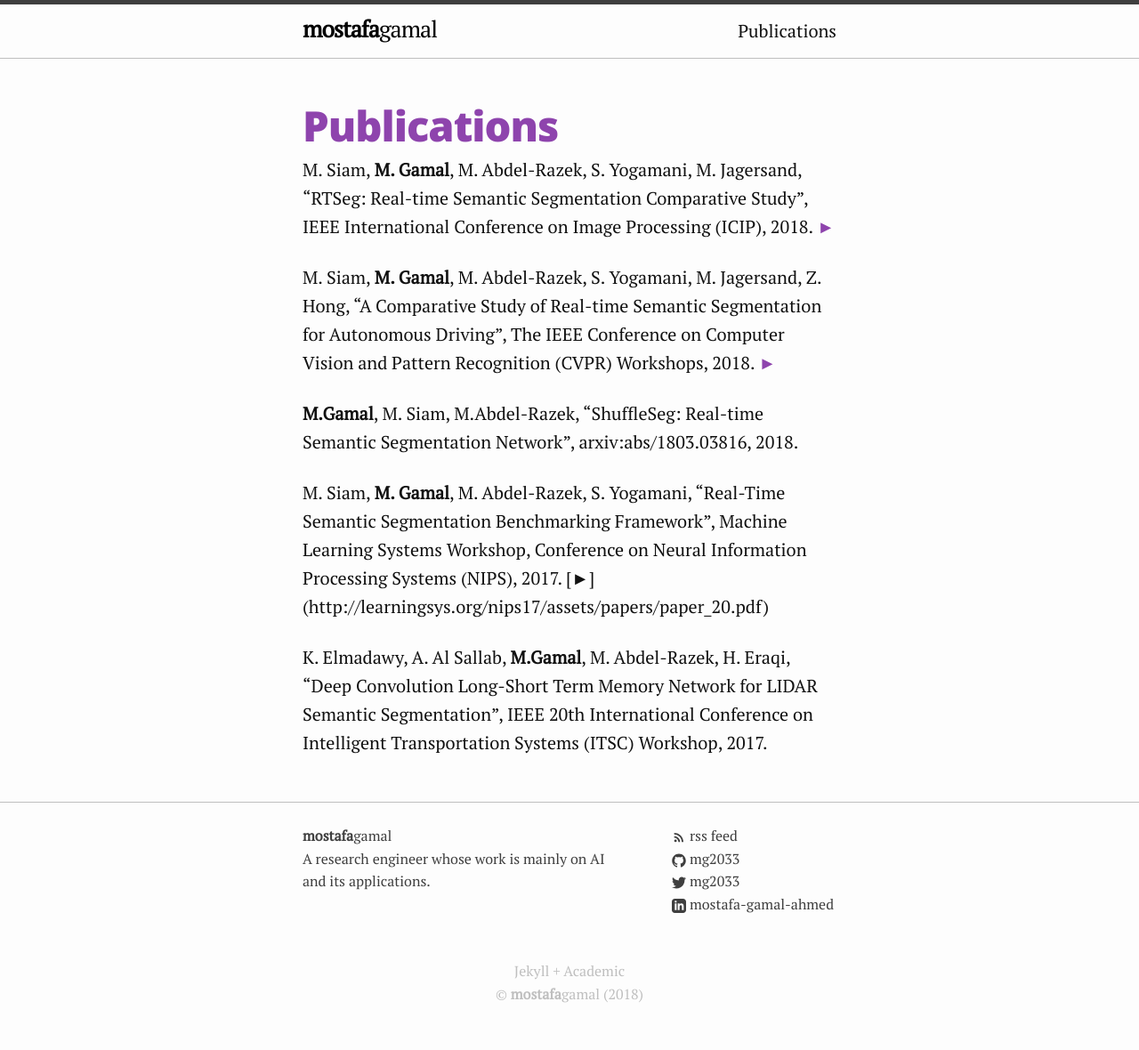
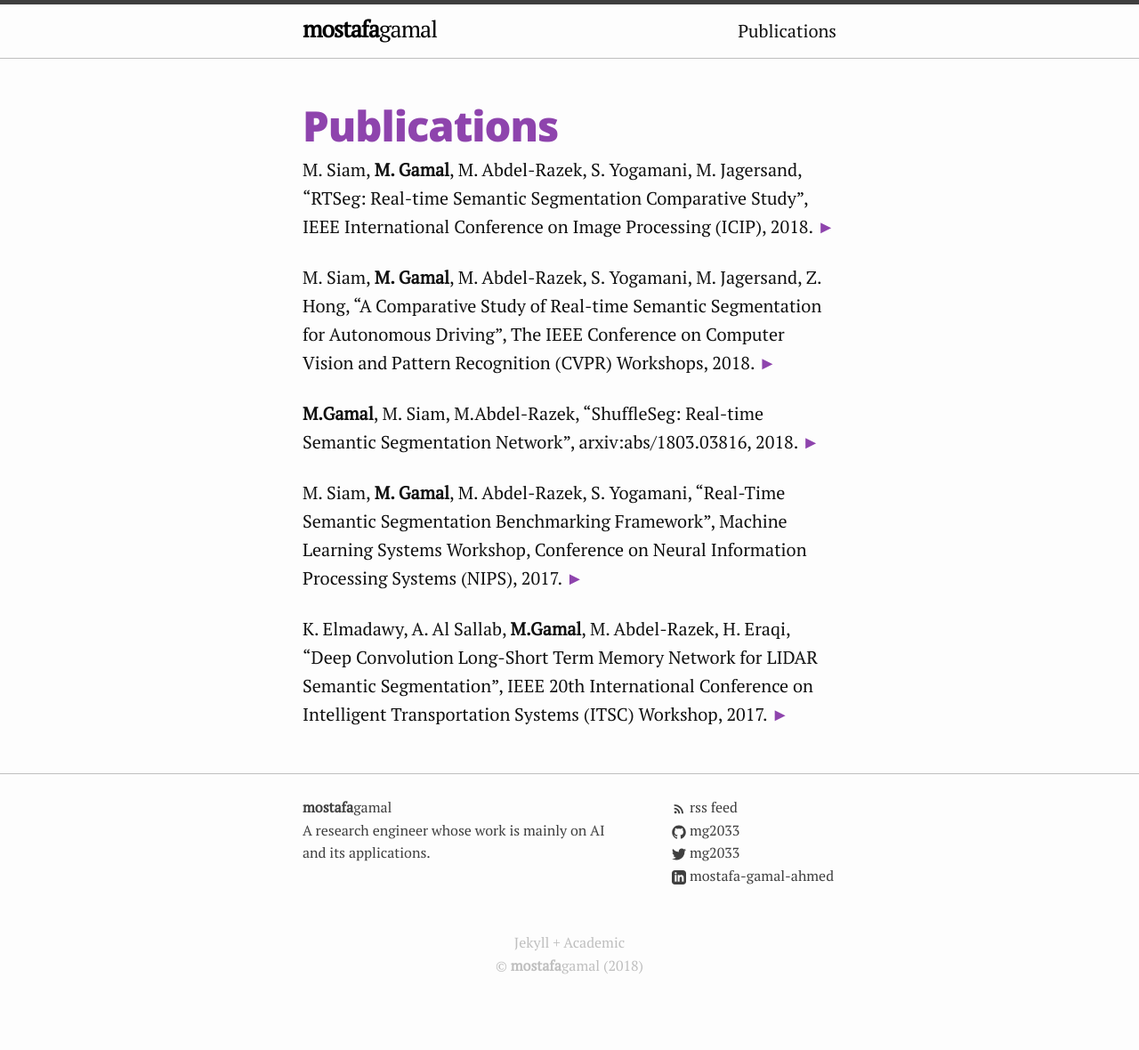
Before and after one commit to MG2033/mg2033.github.io, a Jekyll site: the page built from publications.md, in a window 1280 px wide. Shown: the whole page at 89% size. Built offline with Jekyll 4.4.1, drawn with Linux system fonts in a browser that asks for light colours; after the commit the page ends 1148 px from its top, so only the background shows below that; part of the change alters nothing that is shown.

```diff
--- a/publications.md
+++ b/publications.md
@@ -8,8 +8,8 @@ M. Siam, **M. Gamal**, M. Abdel-Razek, S. Yogamani, M. Jagersand, "RTSeg: Real-t
 
 M. Siam, **M. Gamal**, M. Abdel-Razek, S. Yogamani, M. Jagersand, Z. Hong, "A Comparative Study of Real-time Semantic Segmentation for Autonomous Driving", The IEEE Conference on Computer Vision and Pattern Recognition (CVPR) Workshops, 2018. [►](http://openaccess.thecvf.com/content_cvpr_2018_workshops/w12/html/Siam_A_Comparative_Study_CVPR_2018_paper.html)
 
-**M.Gamal**, M. Siam, M.Abdel-Razek, "ShuffleSeg: Real-time Semantic Segmentation Network", arxiv:abs/1803.03816, 2018.
+**M.Gamal**, M. Siam, M.Abdel-Razek, "ShuffleSeg: Real-time Semantic Segmentation Network", arxiv:abs/1803.03816, 2018. [►](https://arxiv.org/abs/1803.03816)
 
-M. Siam, **M. Gamal**, M. Abdel-Razek, S. Yogamani, "Real-Time Semantic Segmentation Benchmarking Framework", Machine Learning Systems Workshop, Conference on Neural Information Processing Systems (NIPS), 2017. [►] (http://learningsys.org/nips17/assets/papers/paper_20.pdf)
+M. Siam, **M. Gamal**, M. Abdel-Razek, S. Yogamani, "Real-Time Semantic Segmentation Benchmarking Framework", Machine Learning Systems Workshop, Conference on Neural Information Processing Systems (NIPS), 2017. [►](http://learningsys.org/nips17/assets/papers/paper_20.pdf)
 
-K. Elmadawy, A. Al Sallab, **M.Gamal**, M. Abdel-Razek, H. Eraqi, "Deep Convolution Long-Short Term Memory Network for LIDAR Semantic Segmentation", IEEE 20th International Conference on Intelligent Transportation Systems (ITSC) Workshop, 2017.
+K. Elmadawy, A. Al Sallab, **M.Gamal**, M. Abdel-Razek, H. Eraqi, "Deep Convolution Long-Short Term Memory Network for LIDAR Semantic Segmentation", IEEE 20th International Conference on Intelligent Transportation Systems (ITSC) Workshop, 2017. [►](https://www.researchgate.net/publication/320812046_Deep_Convolution_Long-Short_Term_Memory_Network_for_LIDAR_Semantic_Segmentation)
```
